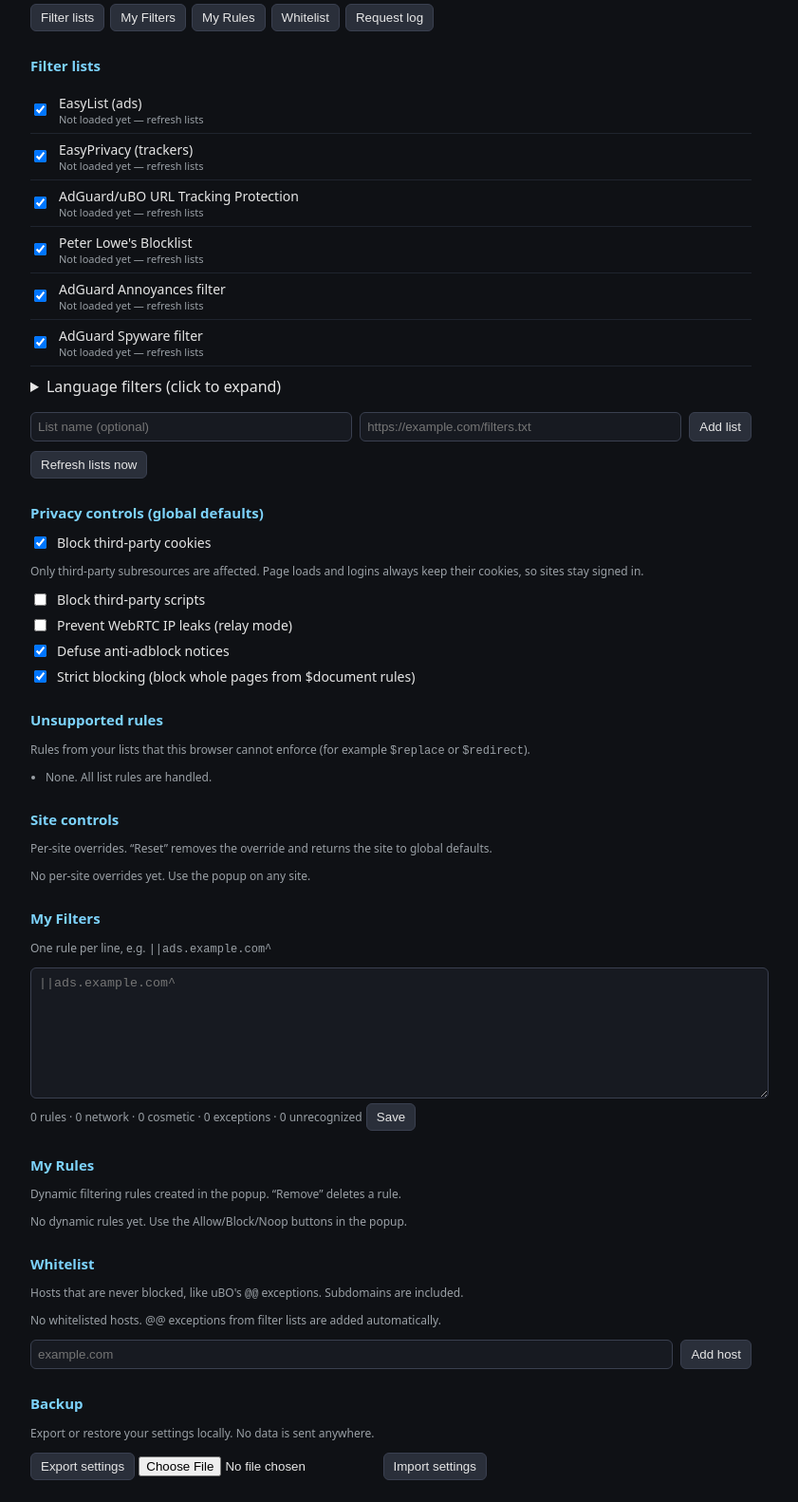
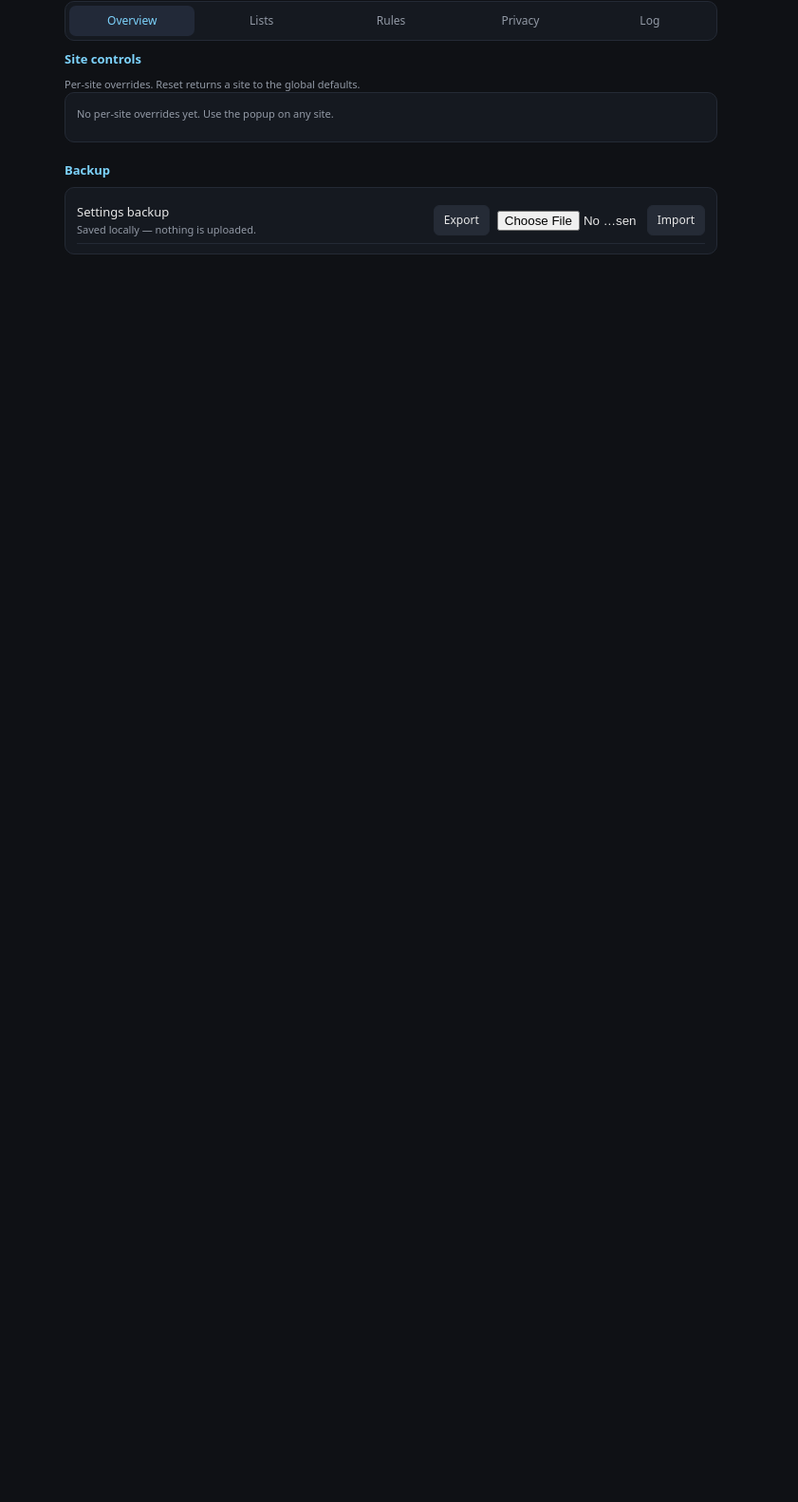
Before and after one commit to akamusti/Shieldly-Firefox, a browser extension: page apps/extension/options.html in a window 1280 px wide. Shown: the part 60-1642 px from the top of the page at 95% size, without its empty margins (228-1069 px from the left). After the commit the page ends 800 px from the top, so only its background shows below. Drawn offline with Linux system fonts and the light colour scheme.

Commit message:
feat(ui): compact tabbed options panel

```diff
--- a/apps/extension/options.html
+++ b/apps/extension/options.html
@@ -4,101 +4,153 @@
   <meta charset="utf-8" />
   <title>Privacy Shield — Advanced</title>
   <style>
-    body { max-width: 760px; margin: 24px auto; padding: 0 16px; font-family: system-ui, sans-serif; background: #0f1115; color: #e6e6e6; }
-    h1 { font-size: 20px; }
-    h2 { font-size: 15px; margin-top: 26px; color: #7dd3fc; }
-    label { display: flex; gap: 8px; align-items: center; margin: 8px 0; font-size: 14px; }
-    input[type="text"], input[type="url"] { flex: 1; background: #171a21; color: #e6e6e6; border: 1px solid #3a4050; border-radius: 6px; padding: 7px; }
-    textarea { width: 100%; min-height: 120px; background: #171a21; color: #e6e6e6; border: 1px solid #3a4050; border-radius: 6px; padding: 8px; }
-    button { background: #2a2f3a; color: #e6e6e6; border: 1px solid #3a4050; padding: 6px 10px; border-radius: 6px; cursor: pointer; }
-    button:hover { background: #343b48; }
-    .muted { color: #9aa0a6; font-size: 12px; }
-    .list-row { display: flex; align-items: center; gap: 10px; padding: 7px 0; border-bottom: 1px solid #1f242e; }
-    .list-row .meta { flex: 1; min-width: 0; }
-    .list-row .name { font-size: 14px; }
-    .list-row .status { font-size: 11px; color: #9aa0a6; word-break: break-all; }
-    .list-row .status.error { color: #fca5a5; }
-    .add-row { display: flex; gap: 8px; margin-top: 10px; }
-    .site-row { display: flex; align-items: center; gap: 10px; padding: 7px 0; border-bottom: 1px solid #1f242e; }
-    .site-row .host { flex: 1; font-size: 14px; }
-    .chip { font-size: 11px; padding: 2px 7px; border-radius: 999px; background: #1f2937; color: #9aa0a6; }
+    :root {
+      --bg: #0f1115;
+      --panel: #151920;
+      --line: #242a35;
+      --text: #e6e6e6;
+      --muted: #9299a5;
+      --accent: #7dd3fc;
+      --ease-out: cubic-bezier(0.23, 1, 0.32, 1);
+    }
+    * { box-sizing: border-box; }
+    body { max-width: 720px; margin: 20px auto; padding: 0 16px 48px; font: 13px/1.5 system-ui, sans-serif; background: var(--bg); color: var(--text); }
+    header { display: flex; align-items: baseline; gap: 10px; margin-bottom: 14px; }
+    h1 { font-size: 18px; margin: 0; font-weight: 650; }
+    header .tag { color: var(--muted); font-size: 12px; }
+    h2 { font-size: 13px; margin: 20px 0 8px; color: var(--accent); font-weight: 600; }
+    h2:first-child { margin-top: 4px; }
+    p { margin: 4px 0 10px; }
+    .muted { color: var(--muted); font-size: 11px; }
+    .tabs { display: flex; gap: 4px; padding: 4px; background: var(--panel); border: 1px solid var(--line); border-radius: 10px; }
+    .tabs button { flex: 1; min-width: 0; border: 0; background: transparent; color: var(--muted); padding: 7px 4px; border-radius: 7px; font: inherit; font-size: 12px; transition: color 160ms var(--ease-out), background 160ms var(--ease-out), transform 160ms var(--ease-out); }
+    .tabs button:hover { color: var(--text); }
+    .tabs button.active { background: #222938; color: var(--accent); }
+    .tabs button:active, button:active { transform: scale(0.97); }
+    .pane { display: none; padding-top: 6px; }
+    .pane.active { display: block; }
+    .card { background: var(--panel); border: 1px solid var(--line); border-radius: 10px; padding: 10px 12px; margin-bottom: 12px; }
+    .scroll { max-height: 250px; overflow: auto; scrollbar-width: thin; }
+    .scroll.short { max-height: 150px; }
+    label { display: flex; gap: 8px; align-items: center; padding: 5px 0; font-size: 13px; }
+    input[type="text"], input[type="url"], input[type="search"] { flex: 1; min-width: 0; background: #10141a; color: var(--text); border: 1px solid var(--line); border-radius: 6px; padding: 6px 8px; font: inherit; font-size: 12px; }
+    input:focus, textarea:focus, button:focus-visible { outline: 1px solid var(--accent); outline-offset: 1px; }
+    textarea { width: 100%; min-height: 90px; background: #10141a; color: var(--text); border: 1px solid var(--line); border-radius: 6px; padding: 8px; font: 12px/1.5 ui-monospace, monospace; resize: vertical; }
+    button { background: #252b36; color: var(--text); border: 1px solid var(--line); padding: 6px 10px; border-radius: 6px; cursor: pointer; font: inherit; font-size: 12px; transition: background 160ms var(--ease-out), transform 160ms var(--ease-out); }
+    button:hover { background: #303846; }
+    .row { display: flex; align-items: center; gap: 8px; padding: 6px 0; border-bottom: 1px solid var(--line); }
+    .row:last-child { border-bottom: 0; }
+    .row .meta { flex: 1; min-width: 0; }
+    .row .name { font-size: 13px; }
+    .row .status { font-size: 11px; color: var(--muted); word-break: break-word; }
+    .row .status.error { color: #fca5a5; }
+    .row .host { flex: 1; min-width: 0; font-size: 12px; overflow-wrap: anywhere; }
+    .add-row { display: flex; gap: 8px; margin-top: 8px; }
+    .chip { font-size: 10px; padding: 2px 6px; border-radius: 999px; background: #1f2937; color: var(--muted); white-space: nowrap; }
     .chip.on { background: #14351f; color: #86efac; }
     .chip.off { background: #3a1d1d; color: #fca5a5; }
+    details { margin-top: 10px; }
+    summary { cursor: pointer; color: var(--muted); font-size: 11px; }
+    #unsupportedRules { margin: 6px 0 0; padding-left: 16px; color: var(--muted); font-size: 11px; }
+    #log { margin: 8px 0 0; padding: 0; list-style: none; color: var(--muted); font: 11px/1.6 ui-monospace, monospace; }
+    #log li { padding: 3px 0; border-bottom: 1px solid var(--line); overflow: hidden; text-overflow: ellipsis; white-space: nowrap; }
+    @media (prefers-reduced-motion: reduce) {
+      .tabs button, button { transition: none; }
+    }
   </style>
 </head>
 <body>
-  <h1>Privacy Shield — Advanced</h1>
-  <nav id="dashTabs" style="display:flex;gap:6px;flex-wrap:wrap;margin:8px 0 16px">
-    <button data-scroll="filter-lists">Filter lists</button>
-    <button data-scroll="my-filters">My Filters</button>
-    <button data-scroll="my-rules">My Rules</button>
-    <button data-scroll="whitelist-panel">Whitelist</button>
-    <button data-scroll="request-log">Request log</button>
+  <header><h1>Privacy Shield</h1><span class="tag">Advanced settings</span></header>
+
+  <nav id="dashTabs" class="tabs" aria-label="Settings sections">
+    <button data-pane="overview" class="active">Overview</button>
+    <button data-pane="lists">Lists</button>
+    <button data-pane="rules">Rules</button>
+    <button data-pane="privacy">Privacy</button>
+    <button data-pane="log">Log</button>
   </nav>
 
+  <section class="pane active" data-pane="overview">
+    <h2>Site controls</h2>
+    <div class="muted">Per-site overrides. Reset returns a site to the global defaults.</div>
+    <div id="sites" class="card scroll"></div>
+
+    <h2>Backup</h2>
+    <div class="card">
+      <div class="row">
+        <div class="meta"><div class="name">Settings backup</div><div class="status">Saved locally — nothing is uploaded.</div></div>
+        <button id="exportSettings">Export</button>
+        <input type="file" id="importSettingsFile" accept="application/json,.json" style="max-width:150px" />
+        <button id="importSettings">Import</button>
+      </div>
+      <div id="backupMessage" class="muted"></div>
+    </div>
+  </section>
+
+  <section class="pane" data-pane="lists">
     <h2 id="filter-lists">Filter lists</h2>
-  <div id="lists"></div>
+    <div id="lists" class="card scroll"></div>
     <div class="add-row">
-    <input type="text" id="listName" placeholder="List name (optional)" />
-    <input type="url" id="listUrl" placeholder="https://example.com/filters.txt" />
-    <button id="addList">Add list</button>
+      <input type="text" id="listName" placeholder="Name (optional)" />
+      <input type="url" id="listUrl" placeholder="https://…/filters.txt" />
+      <button id="addList">Add</button>
     </div>
     <div class="add-row">
-    <button id="refreshLists">Refresh lists now</button>
+      <button id="refreshLists">Refresh now</button>
       <span id="listMessage" class="muted"></span>
       <span id="quotaNotice" class="muted"></span>
     </div>
 
-  <h2>Privacy controls (global defaults)</h2>
-  <label><input type="checkbox" id="cookieProtection" /> Block third-party cookies</label>
-  <p class="muted">Only third-party subresources are affected. Page loads and logins always keep their cookies, so sites stay signed in.</p>
-  <label><input type="checkbox" id="scriptControl" /> Block third-party scripts</label>
-  <label><input type="checkbox" id="webRtcProtection" /> Prevent WebRTC IP leaks (relay mode)</label>
-  <label><input type="checkbox" id="antiBlockerDefusing" /> Defuse anti-adblock notices</label>
-  <label><input type="checkbox" id="strictBlocking" /> Strict blocking (block whole pages from $document rules)</label>
+    <details>
+      <summary>Unsupported rules</summary>
+      <ul id="unsupportedRules"></ul>
+    </details>
+  </section>
 
-  <h2 id="unsupported-rules">Unsupported rules</h2>
-  <p class="muted">Rules from your lists that this browser cannot enforce (for example <code>$replace</code> or <code>$redirect</code>).</p>
-  <ul id="unsupportedRules" class="muted" style="padding-left:16px;"></ul>
-
-  <h2 id="site-controls">Site controls</h2>
-  <p class="muted">Per-site overrides. “Reset” removes the override and returns the site to global defaults.</p>
-  <div id="sites"></div>
-
+  <section class="pane" data-pane="rules">
     <h2 id="my-filters">My Filters</h2>
-  <p class="muted">One rule per line, e.g. <code>||ads.example.com^</code></p>
+    <div class="muted">One rule per line, e.g. <code>||ads.example.com^</code>. <span id="ruleSummary"></span></div>
     <textarea id="customRules" placeholder="||ads.example.com^"></textarea>
-  <span id="ruleSummary" class="muted"></span>
-  <button id="save">Save</button>
-  <span id="saved" class="muted"></span>
+    <div class="add-row"><button id="save">Save</button><span id="saved" class="muted"></span></div>
 
     <h2 id="my-rules">My Rules</h2>
-  <p class="muted">Dynamic filtering rules created in the popup. “Remove” deletes a rule.</p>
-  <div id="myRules"></div>
+    <div class="muted">Dynamic rules from the popup.</div>
+    <div id="myRules" class="card scroll short"></div>
 
     <h2 id="whitelist-panel">Whitelist</h2>
-  <p class="muted">Hosts that are never blocked, like uBO's <code>@@</code> exceptions. Subdomains are included.</p>
-  <div id="whitelist"></div>
+    <div class="muted">Hosts that are never blocked. Subdomains included.</div>
+    <div id="whitelist" class="card scroll short"></div>
     <div class="add-row">
       <input type="text" id="whitelistHost" placeholder="example.com" />
       <button id="addWhitelist">Add host</button>
     </div>
 
-  <h2>Backup</h2>
-  <p class="muted">Export or restore your settings locally. No data is sent anywhere.</p>
-  <button id="exportSettings">Export settings</button>
-  <input type="file" id="importSettingsFile" accept="application/json,.json" />
-  <button id="importSettings">Import settings</button>
-  <span id="backupMessage" class="muted"></span>
+    <h2>Blocked elements</h2>
+    <div id="blockedElements" class="card scroll short"></div>
+  </section>
 
-  <h2>Blocked elements</h2>
-  <p class="muted">Elements you blocked with the right-click menu or the element picker. “Remove” brings the element back.</p>
-  <div id="blockedElements"></div>
+  <section class="pane" data-pane="privacy">
+    <div class="card">
+      <label><input type="checkbox" id="cookieProtection" /> Block third-party cookies</label>
+      <label><input type="checkbox" id="scriptControl" /> Block third-party scripts</label>
+      <label><input type="checkbox" id="webRtcProtection" /> Prevent WebRTC IP leaks</label>
+      <label><input type="checkbox" id="antiBlockerDefusing" /> Defuse anti-adblock notices</label>
+      <label><input type="checkbox" id="strictBlocking" /> Strict blocking ($document pages)</label>
+      <details>
+        <summary>What these do</summary>
+        <div class="muted">Cookies are stripped from third-party subresources only — page loads and logins keep theirs. WebRTC uses relay mode. Defusing hides blocker warnings and stops checker scripts. Strict blocking cancels whole pages.</div>
+      </details>
+    </div>
+  </section>
 
+  <section class="pane" data-pane="log">
     <h2 id="request-log">Request log</h2>
+    <div class="add-row">
       <input type="search" id="logFilter" placeholder="Filter URL, reason or rule" />
-  <button id="clearLog">Clear log</button>
-  <ul id="log" class="muted" style="max-height:260px;overflow:auto;padding-left:16px;"></ul>
+      <button id="clearLog">Clear</button>
+    </div>
+    <ul id="log" class="card scroll"></ul>
+  </section>
 
   <script src="options.js"></script>
 </body>
--- a/apps/extension/options.js
+++ b/apps/extension/options.js
@@ -306,13 +306,26 @@ function renderMyRules(rules) {
   }
 }
 
+function activatePane(name) {
+  for (const pane of document.querySelectorAll('.pane')) {
+    pane.classList.toggle('active', pane.dataset.pane === name);
+  }
+  for (const tab of document.querySelectorAll('#dashTabs button')) {
+    tab.classList.toggle('active', tab.dataset.pane === name);
+  }
+  // Keep the popup's deep link (#request-log) working.
+  const hash = name === 'log' ? '#request-log' : '';
+  if (location.hash !== hash) history.replaceState(null, '', `${location.pathname}${hash}`);
+}
+
 for (const button of document.querySelectorAll('#dashTabs button')) {
-  button.addEventListener('click', () => {
-    const target = document.getElementById(button.dataset.scroll);
-    if (!target) return;
-    target.scrollIntoView({ behavior: 'smooth', block: 'start' });
-  });
+  button.addEventListener('click', () => activatePane(button.dataset.pane));
 }
+const paneForHash = {
+  'request-log': 'log', 'filter-lists': 'lists', 'my-filters': 'rules',
+  'my-rules': 'rules', 'whitelist-panel': 'rules',
+}[location.hash.slice(1)];
+if (paneForHash) activatePane(paneForHash);
 
 // Rules listed in PROJECT_SPEC as "report unsupported filters to the user".
 function renderUnsupported(entries) {
@@ -324,10 +337,15 @@ function renderUnsupported(entries) {
     container.appendChild(empty);
     return;
   }
-  for (const entry of entries.slice(0, 50)) {
+  for (const entry of entries.slice(0, 6)) {
     const li = document.createElement('li');
     li.textContent = `${entry.list || 'list'}: ${entry.line} — ${(entry.options || []).join(', ')}`;
     container.appendChild(li);
+  }
+  if (entries.length > 6) {
+    const more = document.createElement('li');
+    more.textContent = `+ ${entries.length - 6} more (saved in storage)`;
+    container.appendChild(more);
   }
 }
 
@@ -421,13 +439,16 @@ function renderLog(entries) {
   lastLog = entries || [];
   logEl.innerHTML = '';
   const query = (document.getElementById('logFilter').value || '').trim().toLowerCase();
-  for (const entry of lastLog.slice(0, 100)) {
+  for (const entry of lastLog.slice(0, 40)) {
     const reason = entry.reason || 'block';
-    const rule = entry.rule ? ` [${entry.rule}]` : '';
-    const line = `${new Date(entry.time).toLocaleTimeString()} — ${reason}${rule} — ${entry.url}`;
+    const time = new Date(entry.time).toLocaleTimeString([], { hour: '2-digit', minute: '2-digit', second: '2-digit' });
+    let url = entry.url || '';
+    if (url.length > 90) url = `${url.slice(0, 87)}…`;
+    const line = `${time} · ${reason}${entry.rule ? ` · ${entry.rule}` : ''} · ${url}`;
     if (query && !line.toLowerCase().includes(query)) continue;
     const li = document.createElement('li');
     li.textContent = line;
+    li.title = `${reason}${entry.rule ? ` — ${entry.rule}` : ''}\n${entry.url}`;
     logEl.appendChild(li);
   }
 }
```
Also changed, not shown: tests/options-layout.test.mjs (added, +19 -0 lines). Lines whose indentation alone changed are shown as unchanged.
